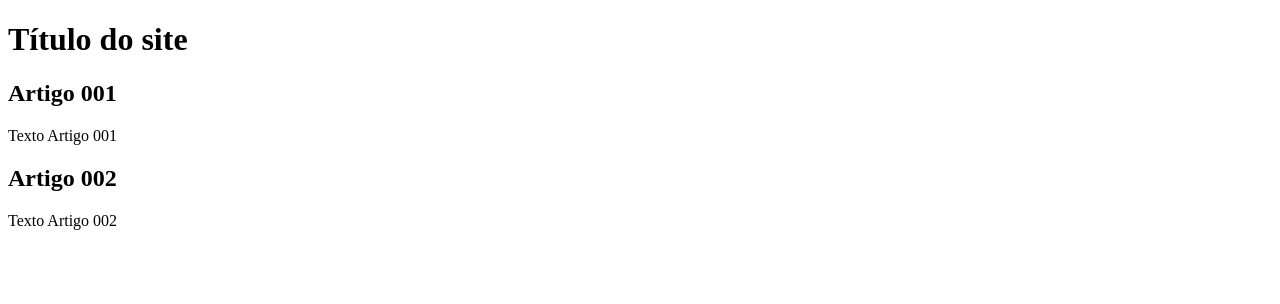
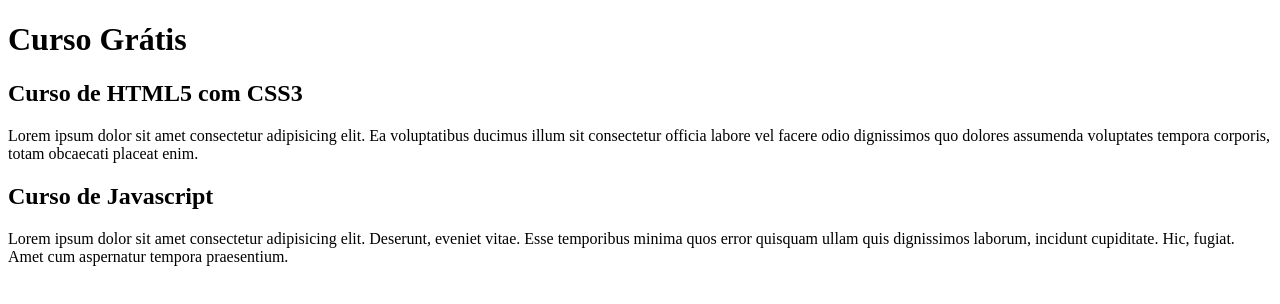
Before and after one commit to kanashiroooo/Projeto-site, a plain HTML site: page index.html in a window 1280 px wide. Drawn offline with Linux system fonts and the light colour scheme.

Commit message:
Comecei a escrever o conteúdo

```diff
--- a/index.html
+++ b/index.html
@@ -8,15 +8,15 @@
 <body>
     <main>
         <head>
-            <h1>Título do site</h1>
+            <h1>Curso Grátis</h1>
         </head>
         <article>
-            <h2>Artigo 001</h2>
-            <p>Texto Artigo 001</p>
+            <h2>Curso de HTML5 com CSS3</h2>
+            <p>Lorem ipsum dolor sit amet consectetur adipisicing elit. Ea voluptatibus ducimus illum sit consectetur officia labore vel facere odio dignissimos quo dolores assumenda voluptates tempora corporis, totam obcaecati placeat enim.</p>
         </article>
         <article>
-            <h2>Artigo 002</h2>
-            <p>Texto Artigo 002</p>
+            <h2>Curso de Javascript</h2>
+            <p>Lorem ipsum dolor sit amet consectetur adipisicing elit. Deserunt, eveniet vitae. Esse temporibus minima quos error quisquam ullam quis dignissimos laborum, incidunt cupiditate. Hic, fugiat. Amet cum aspernatur tempora praesentium.</p>
         </article>
     </main>
 </body>
```
